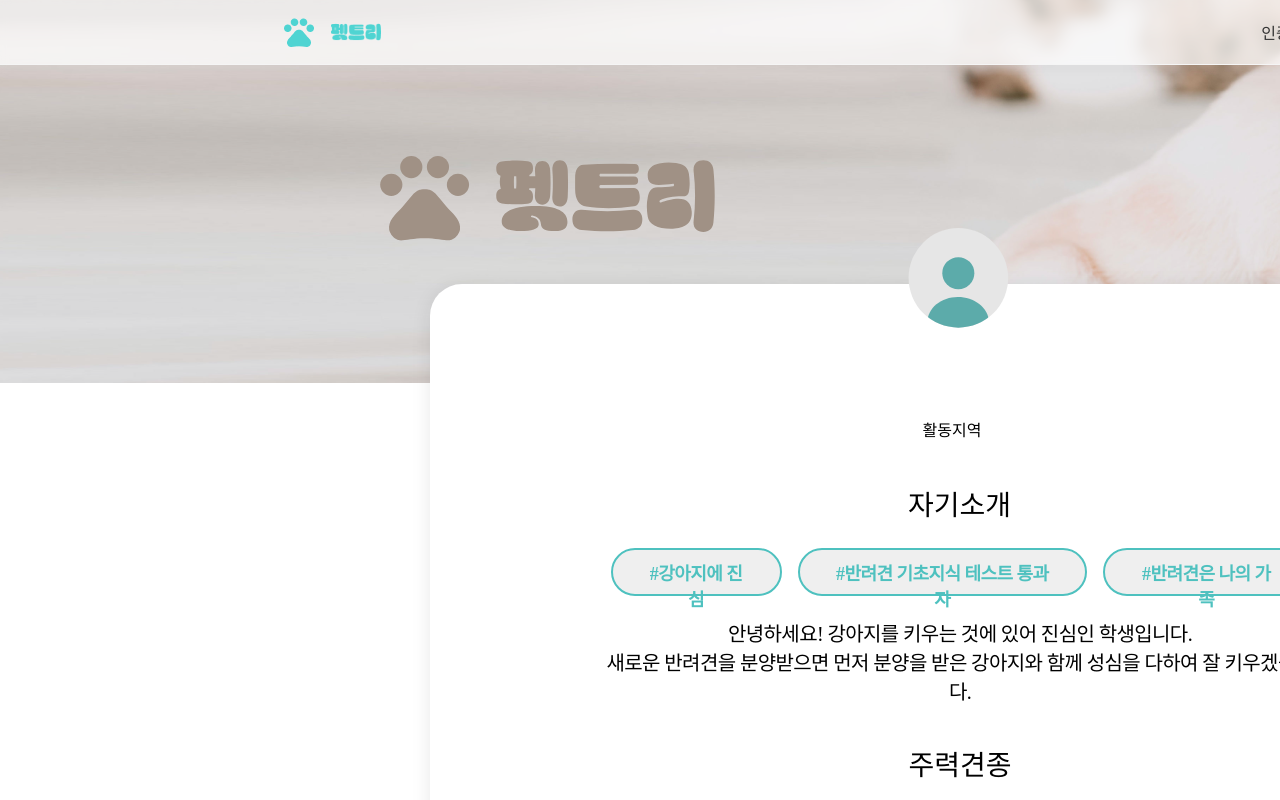
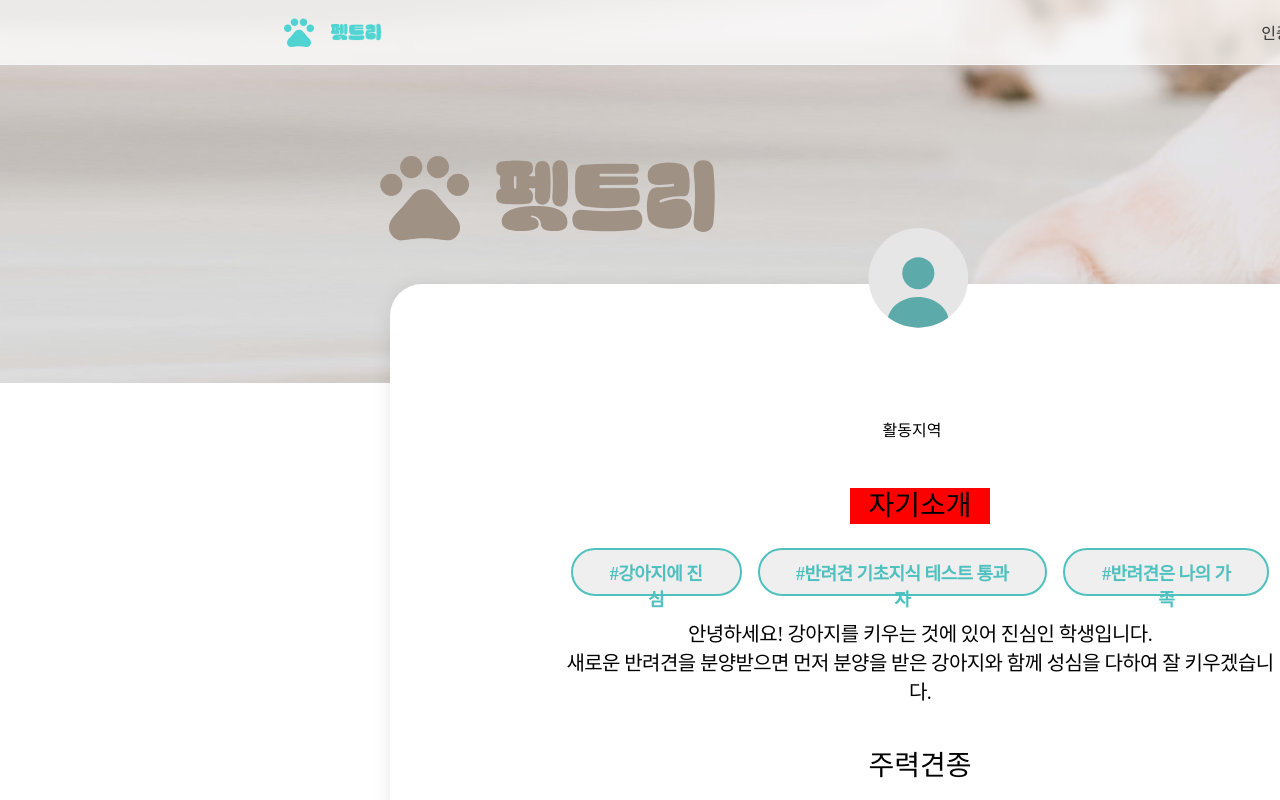
Before and after one commit to next-petree/frontend, a React (Create React App) app: page /breeder/1 in a window 1280 px wide. Shown: the top 800 px of the page. Built offline with nearby package versions, Linux system fonts and the light colour scheme; no server answers; a web font is replaced by a local one.

Commit message:
[refactoring] 버튼 및 자기속개 텍스트 수정중

```diff
--- a/src/component/Button/styles.ts
+++ b/src/component/Button/styles.ts
@@ -1,7 +1,7 @@
 import styled from "styled-components";
 
 export const Button = styled.button`
-  min-width: 170px;
+  /* min-width: 170px; */
   height: 48px;
   border-radius: 80px;
   border: solid 2px #4ec1bf;
--- a/src/component/Card/DogCard.tsx
+++ b/src/component/Card/DogCard.tsx
@@ -17,11 +17,11 @@ const DogCard = ({ src, name, species, DOB, status, onClick }: IDCProps) => {
   return (
     <Card>
       <Container>
-        {status ? (
+        {status !== "AVAILABLE" ? (
           <ImageContainer>
             <Gradient></Gradient>
             <Image src={src} />
-            <Status>{status}</Status>
+            <Status>{status === "Done" ? "분양완료" : "분양중"}</Status>
           </ImageContainer>
         ) : (
           <ImageContainer>
@@ -43,7 +43,9 @@ const DogCard = ({ src, name, species, DOB, status, onClick }: IDCProps) => {
           </Desc>
         </DescContainer>
       </Container>
-      <Button onClick={onClick}>상세보기</Button>
+      <Button onClick={onClick} disabled={status !== "AVAILABLE"}>
+        상세보기
+      </Button>
     </Card>
   );
 };
--- a/src/component/Card/styles.ts
+++ b/src/component/Card/styles.ts
@@ -107,4 +107,7 @@ export const Button = styled.button`
   letter-spacing: 0em;
   font-family: Noto Sans KR;
   cursor: pointer;
+  &:disabled {
+    background: #b7b7b7;
+  }
 `;
--- a/src/pages/breeder-details/BreederDetails.tsx
+++ b/src/pages/breeder-details/BreederDetails.tsx
@@ -89,8 +89,8 @@ const BreederDetails = () => {
           </S.MainDogContainer>
         </S.Frame113>
       </S.Frame62>
-      <WhiteBox width={1060} height={780} top={284} left={430}></WhiteBox>
-      <WhiteBox width={1060} height={854} top={1114} left={430}>
+      <WhiteBox width={1060} height={780} top={284} left={390}></WhiteBox>
+      <WhiteBox width={1060} height={854} top={1114} left={390}>
         <S.Frame63>
           <S.Title>보유견종</S.Title>
           <S.FlexBox>
--- a/src/pages/breeder-details/styles.ts
+++ b/src/pages/breeder-details/styles.ts
@@ -3,6 +3,7 @@ import styled from "styled-components";
 export const Wrapper = styled.section`
   position: relative;
   width: 1920px;
+  /* width: 100vw; */
   height: 2040px;
   overflow-y: scroll;
   background: #ffffff;
@@ -23,8 +24,9 @@ export const Frame62 = styled.div`
   width: 968px;
   height: 793px;
   top: 206px;
-  left: 476px;
+  left: 436px;
   gap: 70px;
+  /* background-color: aqua; */
 
   display: flex;
   flex-direction: column;
@@ -117,14 +119,15 @@ export const AddressContainer = styled.div`
 `;
 
 export const IntroHeading = styled.div`
-  width: 104px;
+  min-width: 140px;
   height: 36px;
   font-family: Noto Sans KR;
   font-size: 28px;
   font-weight: 500;
   line-height: 36px;
   letter-spacing: 0em;
-  text-align: left;
+  text-align: center;
+  background-color: red;
 `;
 
 export const ButtonGroup = styled.div`
--- a/src/pages/breeding-register/complete/styles.ts
+++ b/src/pages/breeding-register/complete/styles.ts
@@ -1,7 +1,8 @@
 import styled from "styled-components";
 
 export const Wrapper = styled.div`
-  width: 1920px;
+  /* width: 1920px; */
+  width: 100vw;
   height: 1080px;
   background: #ffffff;
   position: relative;
```
